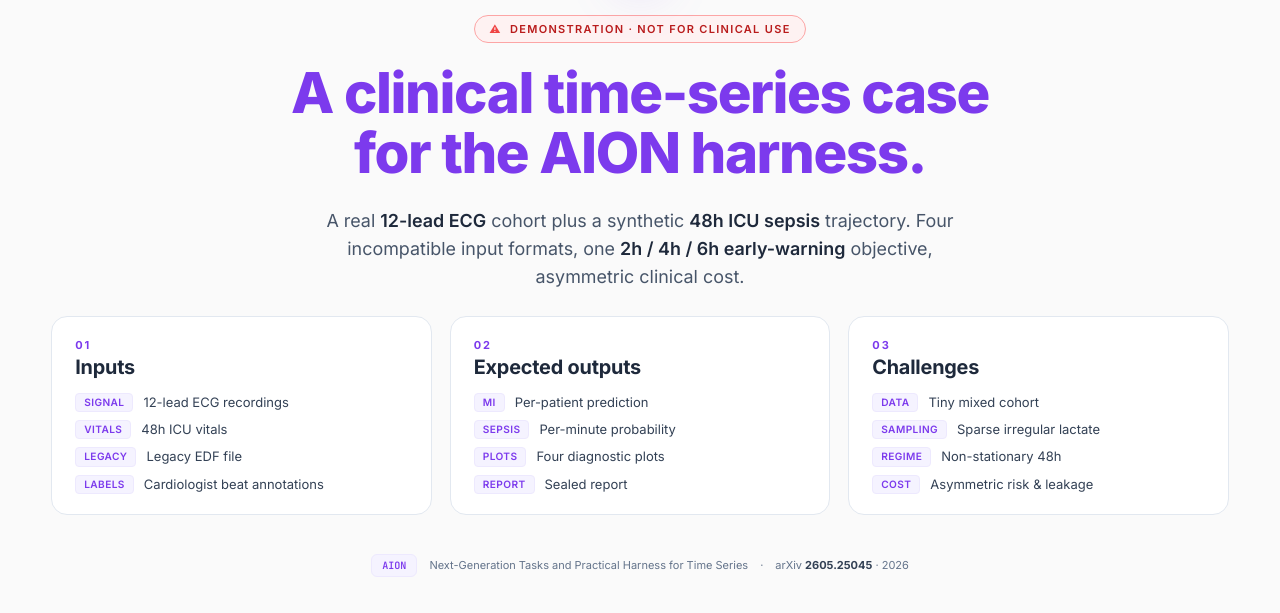
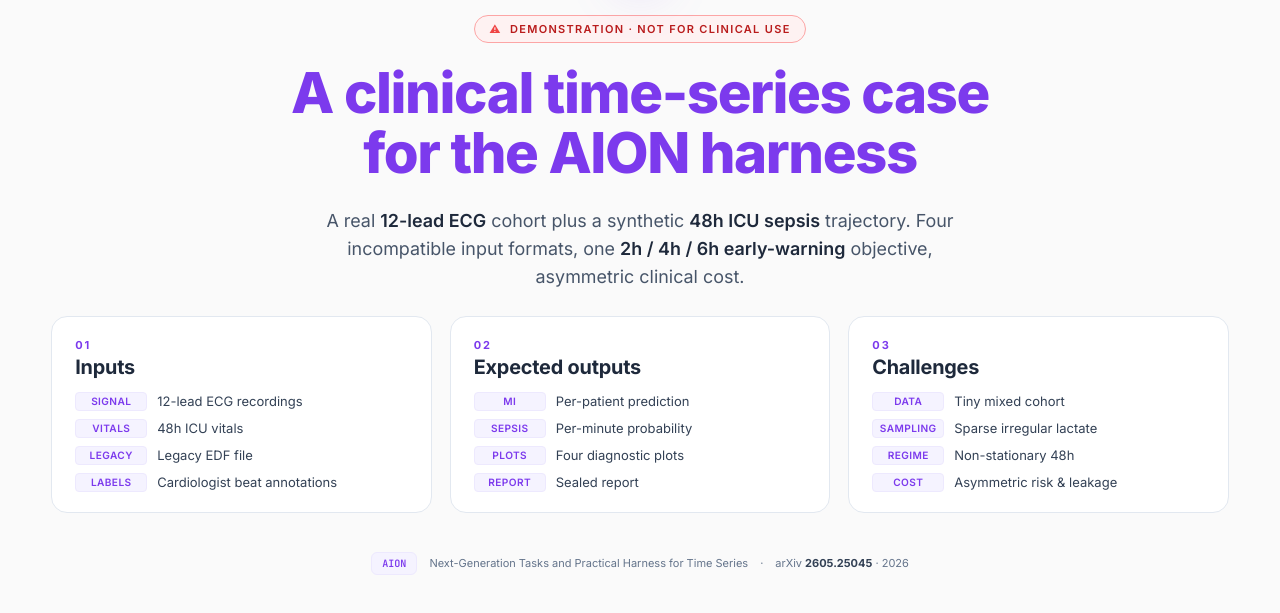
Before and after one commit to ztxtech/aion, a plain HTML site: page example/aion-medical-demo/medical/slide-overview.html in a window 1280 px wide. Shown: the part 139-752 px from the top of the page. Drawn offline with Linux system fonts and the light colour scheme.

Commit message:
feat(medical-demo): align overview items — drop title period, fixed-width tags
Two micro-fixes from visual review:

1. Drop the period at the end of the headline. 'A clinical
   time-series case for the AION harness.' reads like a sentence;
   no period reads like a label. Headlines above the fold on
   product pages rarely end in a period.

2. Pin the tag chip width. SIGNAL (6 chars) was visibly
   narrower than SAMPLING (8 chars), so the column of item
   text drifted left/right between rows. Set .item .tag to
   width: 72px; text-align: center. Every tag now occupies the
   same horizontal slot, and the item text that follows starts
   at the same x position on every row and in every block.

PNG re-exported at 1600x1000 to match.

```diff
--- a/example/aion-medical-demo/medical/slide-overview.html
+++ b/example/aion-medical-demo/medical/slide-overview.html
@@ -143,7 +143,8 @@
   .item .tag {
     flex: 0 0 auto;
     display: inline-block;
-    padding: 2px 8px;
+    width: 72px;
+    padding: 2px 0;
     background: var(--primary-soft);
     border: 1px solid var(--accent-soft);
     border-radius: 4px;
@@ -153,7 +154,7 @@
     letter-spacing: 0.04em;
     text-transform: uppercase;
     line-height: 1.3;
-    margin-top: 0.05em;
+    text-align: center;
   }
 
   /* ----- Footer ----- */
@@ -197,7 +198,7 @@
 
     <div class="eyebrow">Demonstration · not for clinical use</div>
 
-    <h1>A clinical time-series case for the AION harness.</h1>
+    <h1>A clinical time-series case for the AION harness</h1>
     <p class="lede">
       A real <strong>12-lead ECG</strong> cohort plus a synthetic <strong>48h ICU sepsis</strong> trajectory.
       Four incompatible input formats, one <strong>2h / 4h / 6h early-warning</strong> objective, asymmetric clinical cost.
```
Also changed, not shown: example/aion-medical-demo/medical/slide-overview.png.
